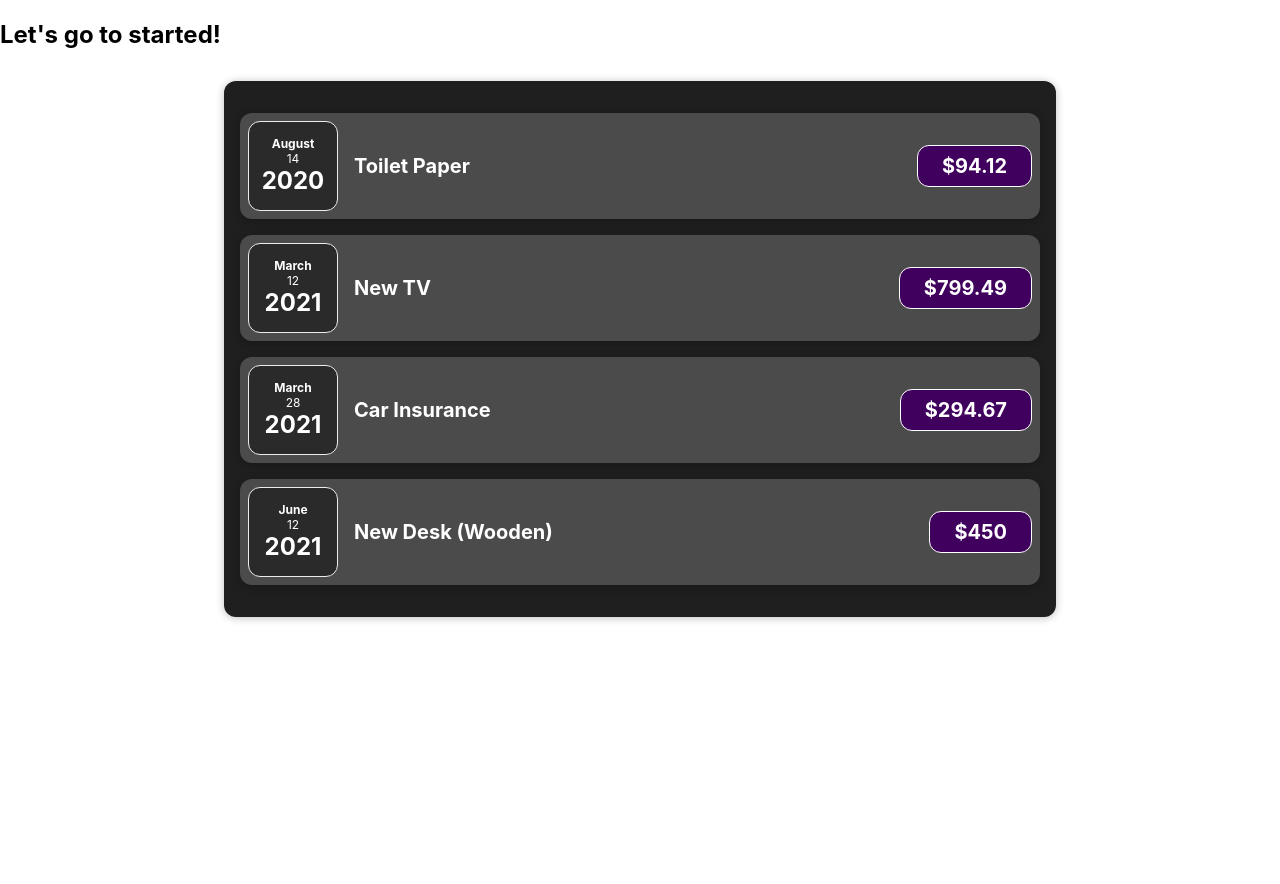
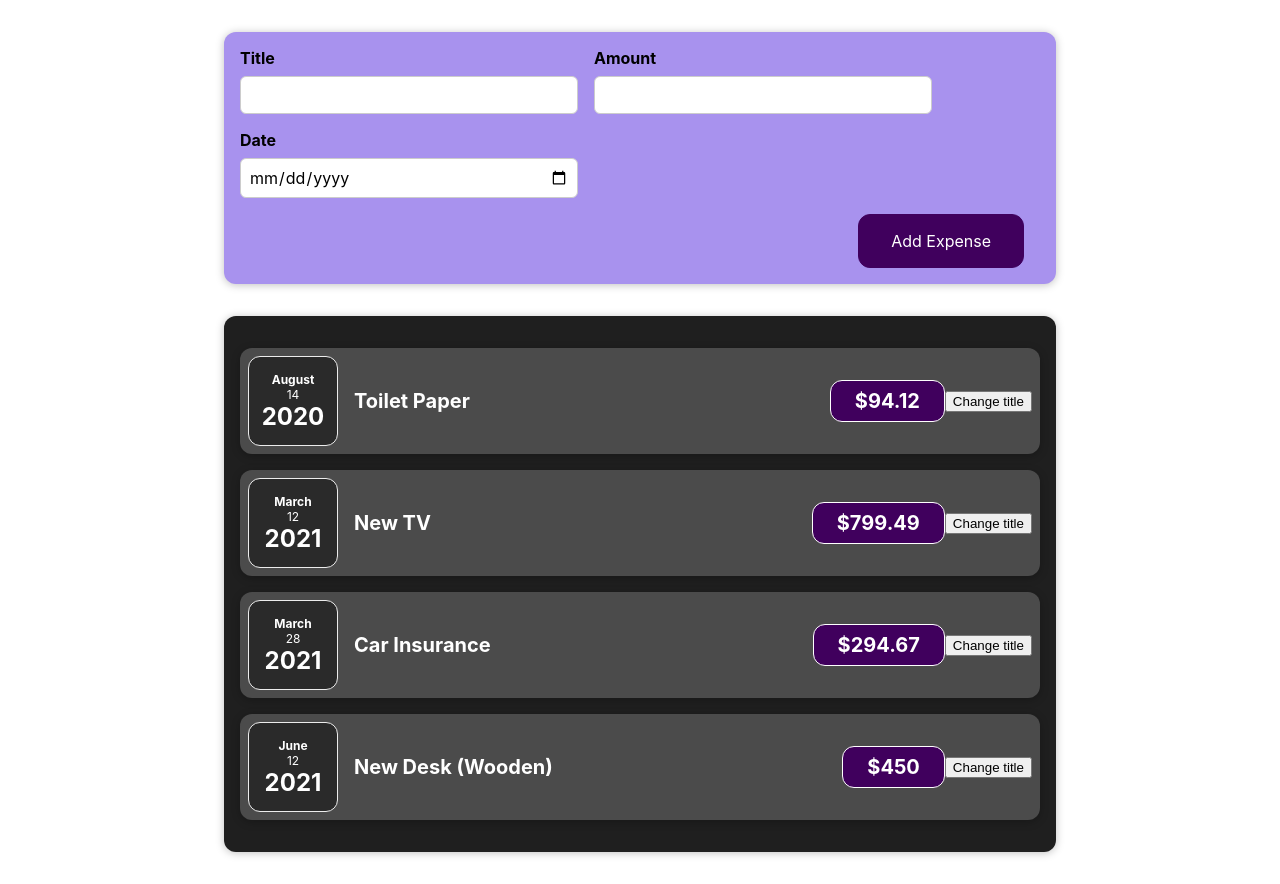
Before and after one commit to cristianvelasquezp/react-course, a React (Create React App) app: page / in a window 1280 px wide. Before the commit the page ends 800 px from the top, so only its background shows below. Built offline with nearby package versions, Linux system fonts and the light colour scheme.

Commit message:
add form for new expense

```diff
--- a/src/App.js
+++ b/src/App.js
@@ -1,5 +1,6 @@
 //import logo from './logo.svg';
 //import './App.css';
+import NewExpense from "./components/NewExpenses/NewExpense";
 import Expenses from "./components/Expenses/Expenses";
 
 function App() {
@@ -31,7 +32,7 @@
 
   return (
     <div>
-      <h2>Let's go to started!</h2>
+      <NewExpense />
       <Expenses data={expenses}/>
     </div>
   );
--- a/src/components/Expenses/ExpenseItem.js
+++ b/src/components/Expenses/ExpenseItem.js
@@ -1,16 +1,24 @@
+import React, { useState } from 'react';
 import ExpenseDate from "./ExpenseDate";
 import './ExpenseItem.css';
 
 
 function ExpenseItem(props) {
+    const [title, setTitle] = useState(props.title);
+
+    const clickHandler = () => {
+        console.log("clicked!")
+        setTitle('clicked')
+    }
 
     return (
         <div className="expense-item">
             <ExpenseDate date={props.date} />
             <div className="expense-item__description">
-                <h2>{props.title}</h2>
+                <h2>{title}</h2>
                 <div className="expense-item__price">${props.amount}</div>
             </div>
+            <button onClick={clickHandler}>Change title</button>
         </div>
     )
 }
--- /dev/null
+++ b/src/components/NewExpenses/ExpenseForm.css
@@ -0,0 +1,26 @@
+.new-expense__controls {
+    display: flex;
+    flex-wrap: wrap;
+    gap: 1rem;
+    margin-bottom: 1rem;
+    text-align: left;
+}
+
+.new-expense__control label {
+    font-weight: bold;
+    margin-bottom: 0.5rem;
+    display: block;
+}
+
+.new-expense__control input {
+    font: inherit;
+    padding: 0.5rem;
+    border-radius: 6px;
+    border: 1px solid #ccc;
+    width: 20rem;
+    max-width: 100%;
+}
+
+.new-expense__actions {
+    text-align: right;
+}
--- /dev/null
+++ b/src/components/NewExpenses/ExpenseForm.js
@@ -0,0 +1,27 @@
+import "./ExpenseForm.css"
+
+const ExpenseForm = () => {
+    return (
+        <form>
+            <div className="new-expense__controls">
+                <div className="new-expense__control">
+                    <label>Title</label>
+                    <input type="text" />
+                </div>
+                <div className="new-expense__control">
+                    <label>Amount</label>
+                    <input type="Number" min="0.01" step="0.01" />
+                </div>
+                <div className="new-expense__control">
+                    <label>Date</label>
+                    <input type="date" min="2019-01-01" max="2022-12-31" />
+                </div>
+            </div>
+            <div className="new-expense__actions">
+                <button type="submit">Add Expense</button>
+            </div>
+        </form>
+    )
+}
+
+export default ExpenseForm;
--- /dev/null
+++ b/src/components/NewExpenses/NewExpense.css
@@ -0,0 +1,38 @@
+.new-expense {
+    background-color: #a892ee;
+    padding: 1rem;
+    margin: 2rem auto;
+    width: 50rem;
+    max-width: 95%;
+    border-radius: 12px;
+    text-align: center;
+    box-shadow: 0 1px 8px rgba(0, 0, 0, 0.25);
+}
+
+.new-expense button {
+    font: inherit;
+    cursor: pointer;
+    padding: 1rem 2rem;
+    border: 1px solid #40005d;
+    background-color: #40005d;
+    color: white;
+    border-radius: 12px;
+    margin-right: 1rem;
+}
+
+.new-expense button:hover,
+.new-expense button:active {
+    background-color: #510674;
+    border-color: #510674;
+}
+
+.new-expense button.alternative {
+    color: #220131;
+    border-color: transparent;
+    background-color: transparent;
+}
+
+.new-expense button.alternative:hover,
+.new-expense button.alternative:active {
+    background-color: #ddb3f8;
+}
--- /dev/null
+++ b/src/components/NewExpenses/NewExpense.js
@@ -0,0 +1,13 @@
+import ExpenseForm from "./ExpenseForm";
+
+import "./NewExpense.css";
+
+const NewExpense = () => {
+    return(
+        <div className="new-expense">
+            <ExpenseForm></ExpenseForm>
+        </div>
+    )
+}
+
+export default NewExpense;
```
